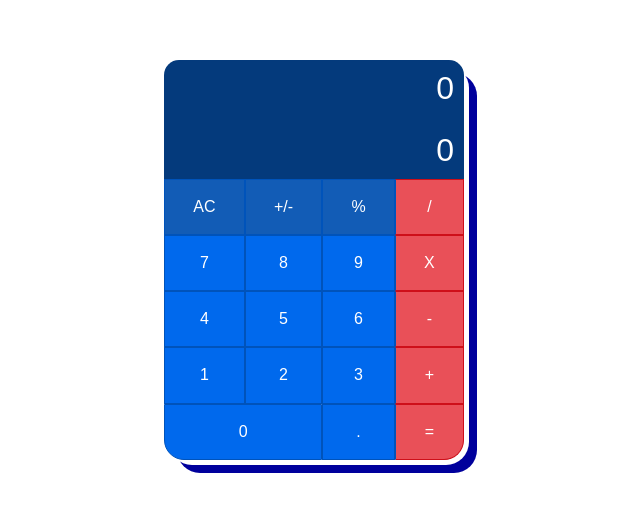
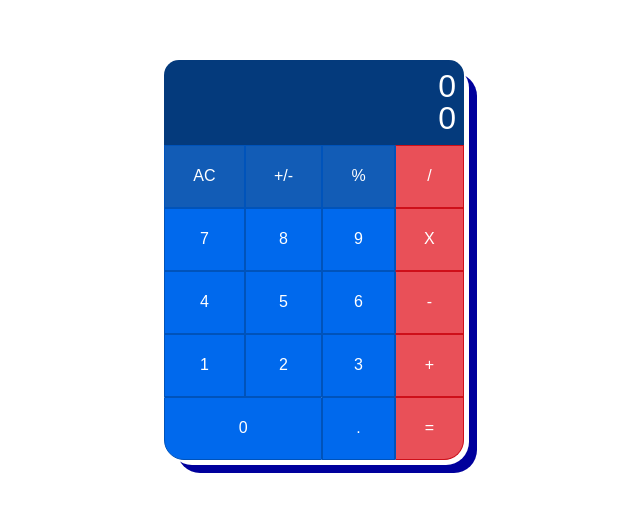
Before and after one commit to kevinmonisit/calculator, a plain HTML site: page index.html in a window 1280 px wide. Shown: the part 140-652 px from the top of the page, without its empty margins (326-966 px from the left). Drawn offline with Linux system fonts and the light colour scheme.

Commit message:
Fixed border moving due to numbers

```diff
--- a/css/main.css
+++ b/css/main.css
@@ -1,5 +1,5 @@
 :root {
-    --number-offset: 10px;
+    --number-offset: 8px;
 }
 
 html, body {
@@ -68,7 +68,9 @@ body {
 }
 
 #calculation-history div{
-    margin: var(--number-offset) var(--number-offset) 0px 0px;
+    position:absolute;
+    top: var(--number-offset);
+    right: var(--number-offset);
 }
 
 #current-number-text {
```
Also changed, not shown: todo.txt.
